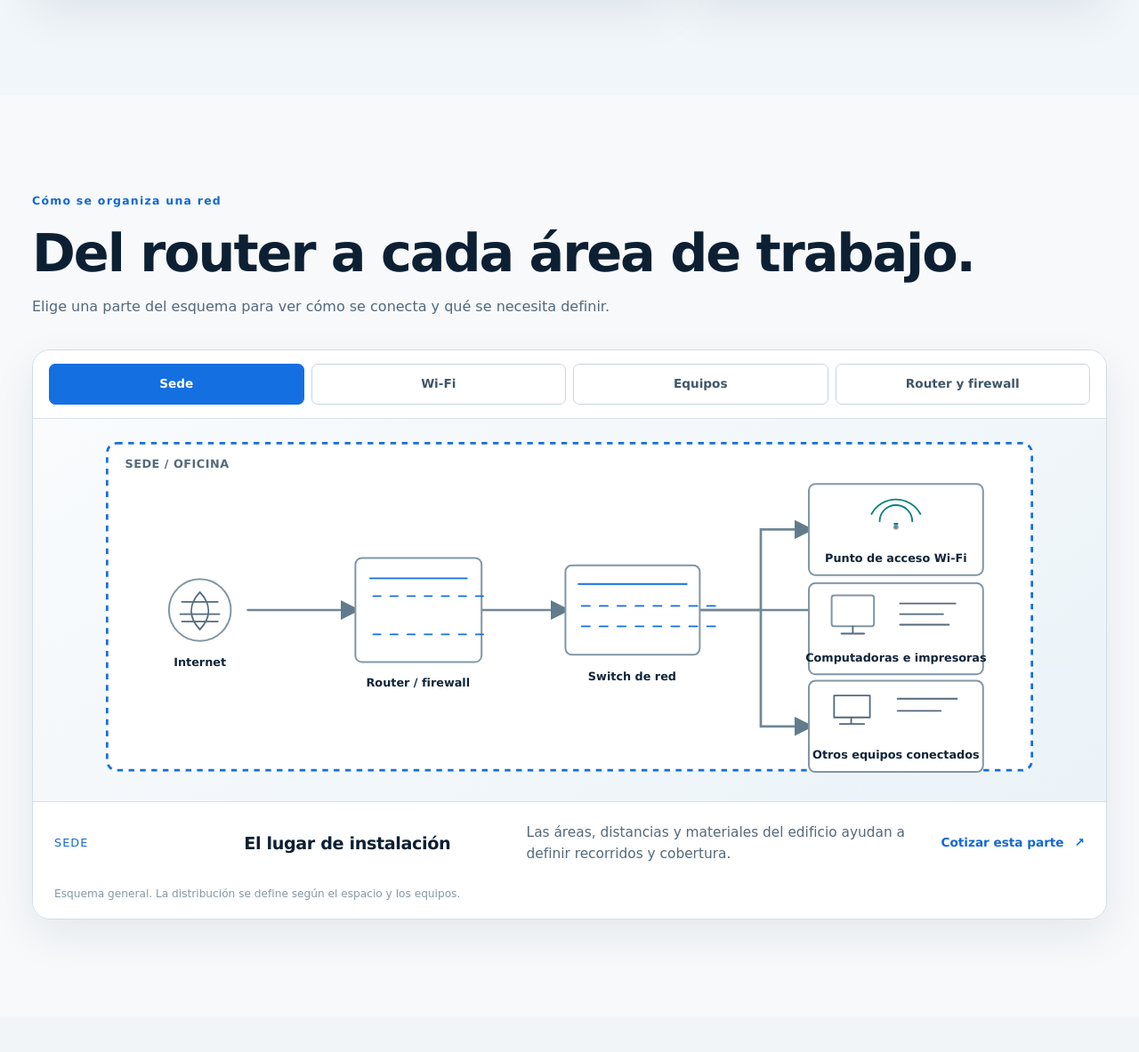
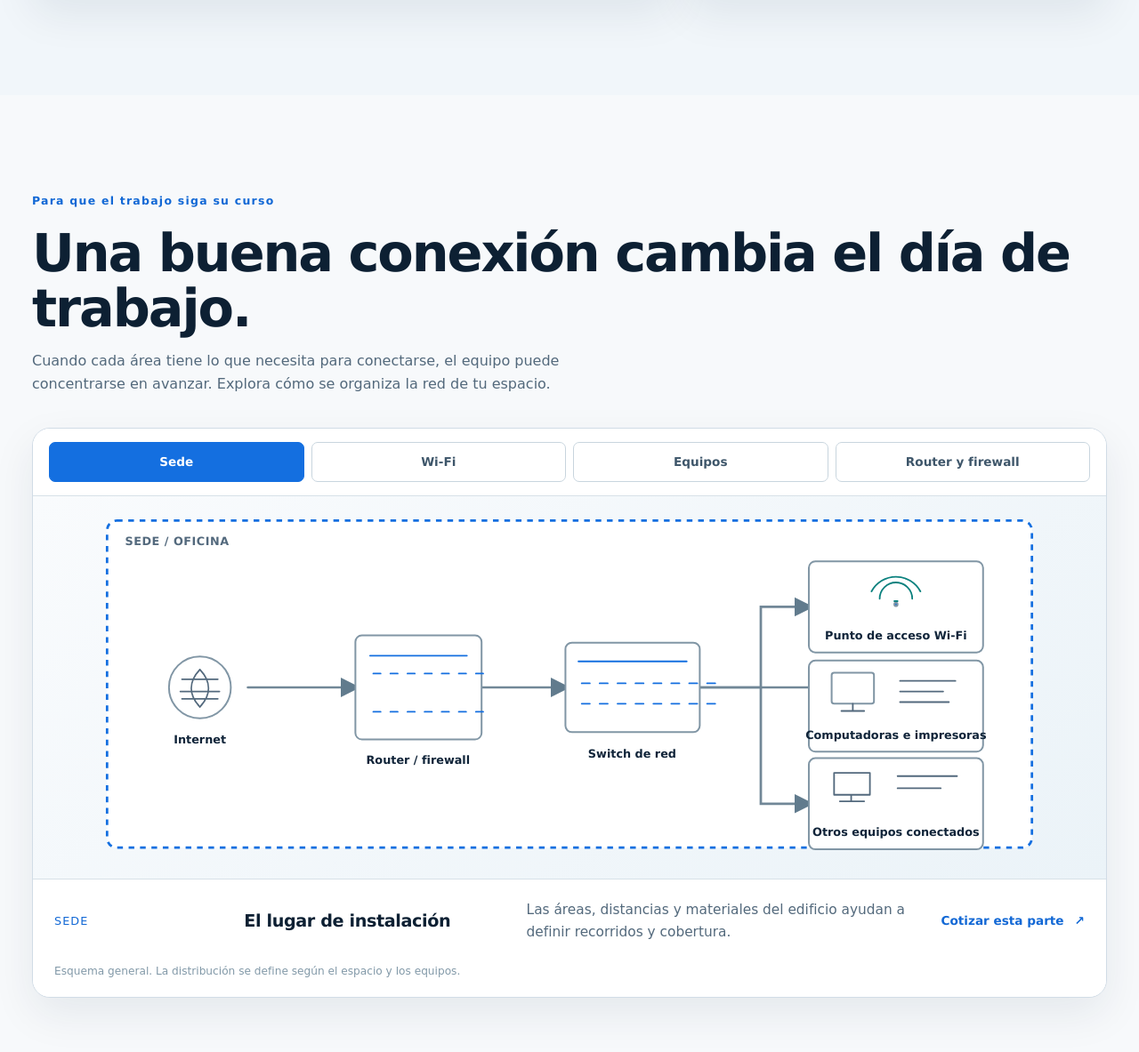
Before and after one commit to W4lterRomero/nodaxis, a Laravel app: page / in a window 1280 px wide. Shown: the part 3526-4709 px from the top of the page at 89% size. Run offline with Laravel 12, Linux system fonts and the light colour scheme; style sheets or scripts are compiled from the project's sources; some web fonts are replaced.

Commit message:
Make network architecture copy more human

```diff
--- a/docs/cotizar/index.html
+++ b/docs/cotizar/index.html
@@ -6,7 +6,7 @@
     <meta name="theme-color" content="#102439">
     <meta name="description" content="NODAXIS: diseño, implementación, seguridad y soporte de redes empresariales en El Salvador. Explora soluciones y solicita una cotización.">
     <title>Solicitar cotización | NODAXIS</title>
-    <link rel="preload" as="style" href="https://w4lterromero.github.io/nodaxis/build/assets/app-BraATRd0.css" /><link rel="modulepreload" as="script" href="https://w4lterromero.github.io/nodaxis/build/assets/app-CtsVBSmk.js" /><link rel="stylesheet" href="https://w4lterromero.github.io/nodaxis/build/assets/app-BraATRd0.css" /><script type="module" src="https://w4lterromero.github.io/nodaxis/build/assets/app-CtsVBSmk.js"></script></head>
+    <link rel="preload" as="style" href="https://w4lterromero.github.io/nodaxis/build/assets/app-BraATRd0.css" /><link rel="modulepreload" as="script" href="https://w4lterromero.github.io/nodaxis/build/assets/app-A3Hjjg2V.js" /><link rel="stylesheet" href="https://w4lterromero.github.io/nodaxis/build/assets/app-BraATRd0.css" /><script type="module" src="https://w4lterromero.github.io/nodaxis/build/assets/app-A3Hjjg2V.js"></script></head>
 <body>
 <a class="skip-link" href="#contenido">Ir al contenido</a>
 <header class="site-header" id="inicio">
--- a/docs/index.html
+++ b/docs/index.html
@@ -6,7 +6,7 @@
     <meta name="theme-color" content="#102439">
     <meta name="description" content="NODAXIS: diseño, implementación, seguridad y soporte de redes empresariales en El Salvador. Explora soluciones y solicita una cotización.">
     <title>NODAXIS | Ingeniería de redes en El Salvador</title>
-    <link rel="preload" as="style" href="https://w4lterromero.github.io/nodaxis/build/assets/app-BraATRd0.css" /><link rel="modulepreload" as="script" href="https://w4lterromero.github.io/nodaxis/build/assets/app-CtsVBSmk.js" /><link rel="stylesheet" href="https://w4lterromero.github.io/nodaxis/build/assets/app-BraATRd0.css" /><script type="module" src="https://w4lterromero.github.io/nodaxis/build/assets/app-CtsVBSmk.js"></script></head>
+    <link rel="preload" as="style" href="https://w4lterromero.github.io/nodaxis/build/assets/app-BraATRd0.css" /><link rel="modulepreload" as="script" href="https://w4lterromero.github.io/nodaxis/build/assets/app-A3Hjjg2V.js" /><link rel="stylesheet" href="https://w4lterromero.github.io/nodaxis/build/assets/app-BraATRd0.css" /><script type="module" src="https://w4lterromero.github.io/nodaxis/build/assets/app-A3Hjjg2V.js"></script></head>
 <body>
 <a class="skip-link" href="#contenido">Ir al contenido</a>
 <header class="site-header" id="inicio">
@@ -106,7 +106,7 @@
 </section>
 
 <section class="architecture hologram-section section-space" id="arquitectura" aria-labelledby="architecture-title">
-    <div class="shell"><div class="hologram-heading" data-reveal><p class="eyebrow">Cómo se organiza una red</p><h2 id="architecture-title">Del router a cada área de trabajo.</h2><p>Elige una parte del esquema para ver cómo se conecta y qué se necesita definir.</p></div>
+    <div class="shell"><div class="hologram-heading" data-reveal><p class="eyebrow">Para que el trabajo siga su curso</p><h2 id="architecture-title">Una buena conexión cambia el día de trabajo.</h2><p>Cuando cada área tiene lo que necesita para conectarse, el equipo puede concentrarse en avanzar. Explora cómo se organiza la red de tu espacio.</p></div>
         <div class="hologram-stage" data-hologram data-active="sede" aria-label="Explorador interactivo de arquitectura de red">
             <div class="hologram-nodes" role="group" aria-label="Explorar componentes de la red">
                 <button class="hologram-node is-active" type="button" data-holo-node="sede" aria-pressed="true"><b>Sede</b></button>
--- a/docs/terminos/index.html
+++ b/docs/terminos/index.html
@@ -6,7 +6,7 @@
     <meta name="theme-color" content="#102439">
     <meta name="description" content="NODAXIS: diseño, implementación, seguridad y soporte de redes empresariales en El Salvador. Explora soluciones y solicita una cotización.">
     <title>Términos y privacidad | NODAXIS</title>
-    <link rel="preload" as="style" href="https://w4lterromero.github.io/nodaxis/build/assets/app-BraATRd0.css" /><link rel="modulepreload" as="script" href="https://w4lterromero.github.io/nodaxis/build/assets/app-CtsVBSmk.js" /><link rel="stylesheet" href="https://w4lterromero.github.io/nodaxis/build/assets/app-BraATRd0.css" /><script type="module" src="https://w4lterromero.github.io/nodaxis/build/assets/app-CtsVBSmk.js"></script></head>
+    <link rel="preload" as="style" href="https://w4lterromero.github.io/nodaxis/build/assets/app-BraATRd0.css" /><link rel="modulepreload" as="script" href="https://w4lterromero.github.io/nodaxis/build/assets/app-A3Hjjg2V.js" /><link rel="stylesheet" href="https://w4lterromero.github.io/nodaxis/build/assets/app-BraATRd0.css" /><script type="module" src="https://w4lterromero.github.io/nodaxis/build/assets/app-A3Hjjg2V.js"></script></head>
 <body>
 <a class="skip-link" href="#contenido">Ir al contenido</a>
 <header class="site-header" id="inicio">
--- a/resources/js/app.js
+++ b/resources/js/app.js
@@ -90,10 +90,10 @@ const hologram = document.querySelector('[data-hologram]');
 if (hologram) {
     const nodes = [...hologram.querySelectorAll('[data-holo-node]')];
     const detail = {
-        sede: { index: 'SEDE', title: 'El espacio define el diseño', copy: 'Las áreas, distancias y materiales del edificio ayudan a definir recorridos y cobertura.', quote: '/cotizar?categoria=redes' },
-        wifi: { index: 'WI-FI', title: 'Cobertura inalámbrica', copy: 'La ubicación de los puntos de acceso depende de las áreas y personas que usan la red.', quote: '/cotizar?categoria=wifi' },
-        equipos: { index: 'EQUIPOS', title: 'Dispositivos conectados', copy: 'Computadoras, impresoras y otros equipos se conectan al switch por cable.', quote: '/cotizar?categoria=equipos' },
-        control: { index: 'ROUTER Y FIREWALL', title: 'Conexión y seguridad perimetral', copy: 'El router conecta la red a internet y el firewall ayuda a controlar el tráfico.', quote: '/cotizar?categoria=seguridad' },
+        sede: { index: 'SEDE', title: 'Cada espacio, pensado para trabajar', copy: 'Paredes, distancias y distribución influyen en cómo llega la red a cada área. Cuéntanos cómo es tu espacio y lo revisamos contigo.', quote: '/cotizar?categoria=redes' },
+        wifi: { index: 'WI-FI', title: 'Que la señal llegue donde hace falta', copy: 'La ubicación de los puntos de acceso se define según las áreas, los obstáculos y las personas que usan la red.', quote: '/cotizar?categoria=wifi' },
+        equipos: { index: 'EQUIPOS', title: 'Cada puesto listo para avanzar', copy: 'Computadoras, impresoras y otros dispositivos dependen de conexiones bien ubicadas. Revisamos qué usa cada área antes de definir los puntos.', quote: '/cotizar?categoria=equipos' },
+        control: { index: 'ROUTER Y FIREWALL', title: 'Más claridad sobre tu conexión', copy: 'El router conecta la red a internet y el firewall ayuda a administrar el tráfico y los accesos.', quote: '/cotizar?categoria=seguridad' },
     };
     const select = (node, focus = false) => {
         const key = node.dataset.holoNode;
--- a/resources/views/home.blade.php
+++ b/resources/views/home.blade.php
@@ -55,7 +55,7 @@
 </section>
 
 <section class="architecture hologram-section section-space" id="arquitectura" aria-labelledby="architecture-title">
-    <div class="shell"><div class="hologram-heading" data-reveal><p class="eyebrow">Cómo se organiza una red</p><h2 id="architecture-title">Del router a cada área de trabajo.</h2><p>Elige una parte del esquema para ver cómo se conecta y qué se necesita definir.</p></div>
+    <div class="shell"><div class="hologram-heading" data-reveal><p class="eyebrow">Para que el trabajo siga su curso</p><h2 id="architecture-title">Una buena conexión cambia el día de trabajo.</h2><p>Cuando cada área tiene lo que necesita para conectarse, el equipo puede concentrarse en avanzar. Explora cómo se organiza la red de tu espacio.</p></div>
         <div class="hologram-stage" data-hologram data-active="sede" aria-label="Explorador interactivo de arquitectura de red">
             <div class="hologram-nodes" role="group" aria-label="Explorar componentes de la red">
                 <button class="hologram-node is-active" type="button" data-holo-node="sede" aria-pressed="true"><b>Sede</b></button>
```
Also changed, not shown: docs/build/assets/app-A3Hjjg2V.js, 1 other file.
